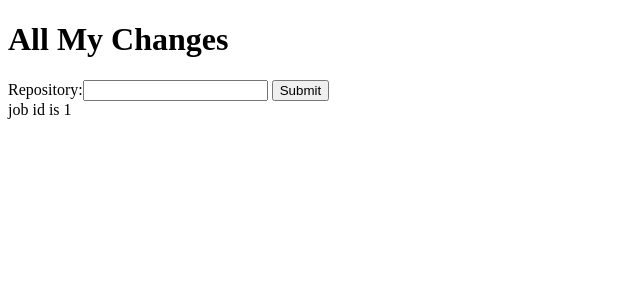
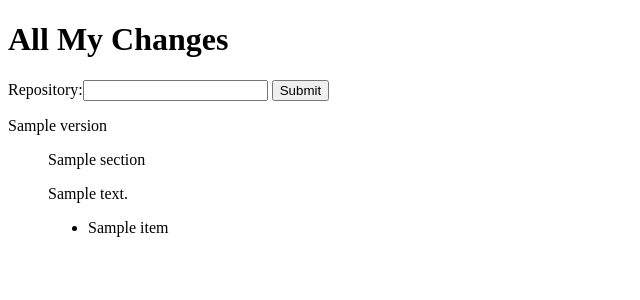
Before and after one commit to AllMyChanges/original.allmychanges.com, a Django app: template allmychanges/templates/index.html in a window 1280 px wide. Shown: the top 300 px of the page, without its empty margins (0-640 px from the left). Run offline with Django 3.2, Linux system fonts and the light colour scheme; tables that the repository leaves empty hold one stand-in row (values such as "Sample post"); the template is opened without the code that fills it: values that come from a table or form of the project are taken from there, most other values are stand-ins (such as "Sample title", 1, 10 or a date in 2020).

Commit message:
Added code to render changes in html.

```diff
--- a/allmychanges/templates/index.html
+++ b/allmychanges/templates/index.html
@@ -8,7 +8,22 @@
  <input type="submit"/>
 </form>
 
-{% if job_id %}
- job id is {{ job_id }}
+{% if changes %}
+  <dl>
+    {% for change in changes %}
+      <dt>{{ change.version }}</dt>
+      <dd>
+        {% for section in change.sections %}
+          <p>{{ section.title }}</p>
+          <p>{{ section.notes }}</p>
+          <ul>
+            {% for item in section.items %}
+              <li>{{ item }}</li>
+            {% endfor %}
+         </ul>
+        {% endfor %}
+      </dd>
+    {% endfor %}
+  </dl>
 {% endif %}
 {% endblock %}
```
Also changed, not shown: allmychanges/views.py (+28 -0 lines).
